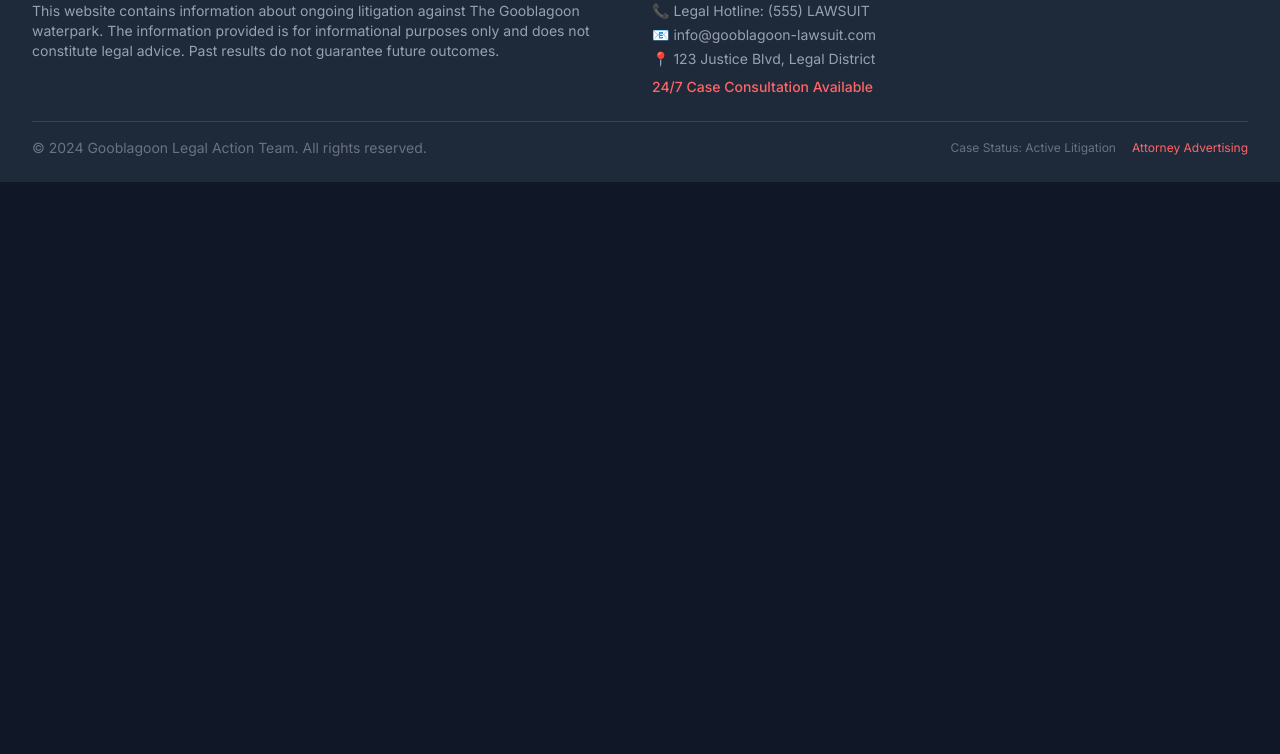
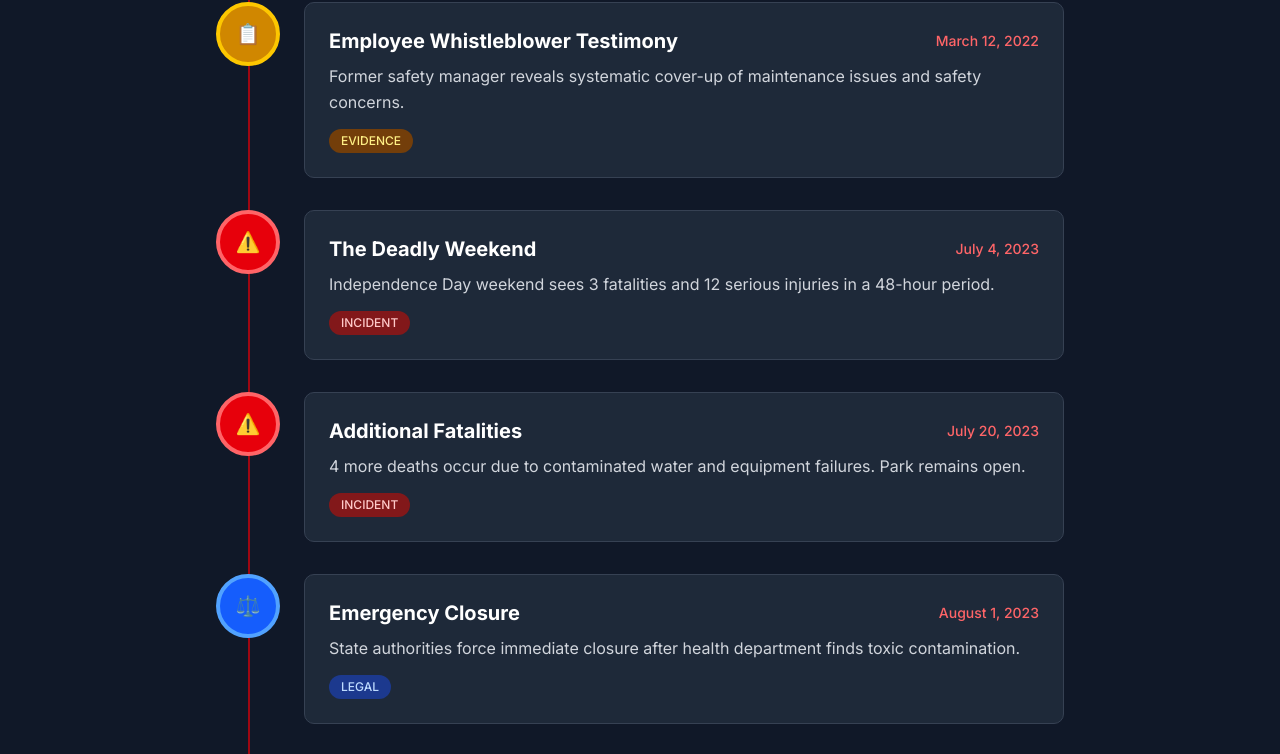
Before and after one commit to blackboxai-deploy/vibe-1757190681610, a Next.js app: page /case-overview in a window 1280 px wide. Shown: the part 1653-2407 px from the top of the page. Before the commit the page ends 1835 px from the top, so only its background shows below. Built offline with nearby package versions, Linux system fonts and the light colour scheme.

Commit message:
Add src/components/CaseTimeline.tsx

```diff
--- /dev/null
+++ b/src/components/CaseTimeline.tsx
@@ -0,0 +1,139 @@
+'use client'
+
+interface TimelineEvent {
+  date: string
+  title: string
+  description: string
+  type: 'incident' | 'legal' | 'evidence'
+}
+
+const timelineEvents: TimelineEvent[] = [
+  {
+    date: 'June 15, 2021',
+    title: 'First Safety Violation Report',
+    description: 'State inspectors document 23 critical safety violations. Management ignores recommendations.',
+    type: 'evidence'
+  },
+  {
+    date: 'August 3, 2021',
+    title: 'Environmental Contamination Begins',
+    description: 'Illegal dumping of park waste into local waterways first documented by environmental groups.',
+    type: 'evidence'
+  },
+  {
+    date: 'March 12, 2022',
+    title: 'Employee Whistleblower Testimony',
+    description: 'Former safety manager reveals systematic cover-up of maintenance issues and safety concerns.',
+    type: 'evidence'
+  },
+  {
+    date: 'July 4, 2023',
+    title: 'The Deadly Weekend',
+    description: 'Independence Day weekend sees 3 fatalities and 12 serious injuries in a 48-hour period.',
+    type: 'incident'
+  },
+  {
+    date: 'July 20, 2023',
+    title: 'Additional Fatalities',
+    description: '4 more deaths occur due to contaminated water and equipment failures. Park remains open.',
+    type: 'incident'
+  },
+  {
+    date: 'August 1, 2023',
+    title: 'Emergency Closure',
+    description: 'State authorities force immediate closure after health department finds toxic contamination.',
+    type: 'legal'
+  },
+  {
+    date: 'September 15, 2023',
+    title: 'Class Action Lawsuit Filed',
+    description: 'Major law firm files comprehensive lawsuit representing 89 victims and families.',
+    type: 'legal'
+  },
+  {
+    date: 'January 10, 2024',
+    title: 'Criminal Charges Filed',
+    description: 'District Attorney files criminal negligence charges against park executives.',
+    type: 'legal'
+  },
+  {
+    date: 'March 1, 2024',
+    title: 'Discovery Phase Begins',
+    description: 'Internal documents reveal deliberate concealment of safety issues dating back 5 years.',
+    type: 'legal'
+  },
+  {
+    date: 'Present',
+    title: 'Active Litigation',
+    description: 'Case proceeds with additional victims coming forward. Settlement negotiations ongoing.',
+    type: 'legal'
+  }
+]
+
+export default function CaseTimeline() {
+  const getEventColor = (type: string) => {
+    switch (type) {
+      case 'incident':
+        return 'bg-red-600 border-red-400'
+      case 'legal':
+        return 'bg-blue-600 border-blue-400'
+      case 'evidence':
+        return 'bg-yellow-600 border-yellow-400'
+      default:
+        return 'bg-gray-600 border-gray-400'
+    }
+  }
+
+  const getEventIcon = (type: string) => {
+    switch (type) {
+      case 'incident':
+        return '⚠️'
+      case 'legal':
+        return '⚖️'
+      case 'evidence':
+        return '📋'
+      default:
+        return '📅'
+    }
+  }
+
+  return (
+    <div className="max-w-4xl mx-auto p-6">
+      <div className="relative">
+        {/* Timeline line */}
+        <div className="absolute left-8 top-0 bottom-0 w-0.5 bg-red-800"></div>
+
+        <div className="space-y-8">
+          {timelineEvents.map((event, index) => (
+            <div key={index} className="relative flex items-start">
+              {/* Timeline dot */}
+              <div className={`flex-shrink-0 w-16 h-16 rounded-full border-4 ${getEventColor(event.type)} flex items-center justify-center text-white text-xl z-10`}>
+                {getEventIcon(event.type)}
+              </div>
+
+              {/* Event content */}
+              <div className="ml-6 flex-grow">
+                <div className="bg-gray-800 border border-gray-700 rounded-lg p-6 hover:border-red-800 transition-colors">
+                  <div className="flex flex-col sm:flex-row sm:items-center justify-between mb-2">
+                    <h3 className="text-xl font-bold text-white">{event.title}</h3>
+                    <span className="text-red-400 font-medium text-sm">{event.date}</span>
+                  </div>
+                  <p className="text-gray-300 leading-relaxed">{event.description}</p>
+                  <div className="mt-3">
+                    <span className={`inline-block px-3 py-1 rounded-full text-xs font-medium ${
+                      event.type === 'incident' ? 'bg-red-900 text-red-200' :
+                      event.type === 'legal' ? 'bg-blue-900 text-blue-200' :
+                      'bg-yellow-900 text-yellow-200'
+                    }`}>
+                      {event.type.toUpperCase()}
+                    </span>
+                  </div>
+                </div>
+              </div>
+            </div>
+          ))}
+        </div>
+      </div>
+    </div>
+  )
+}
```
